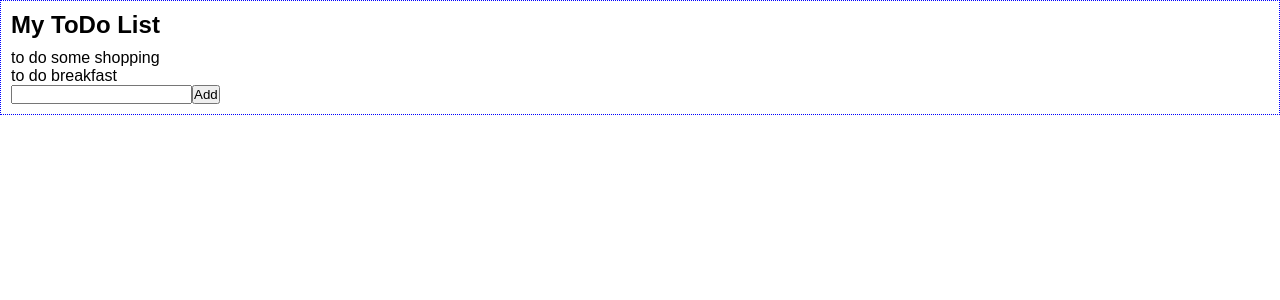
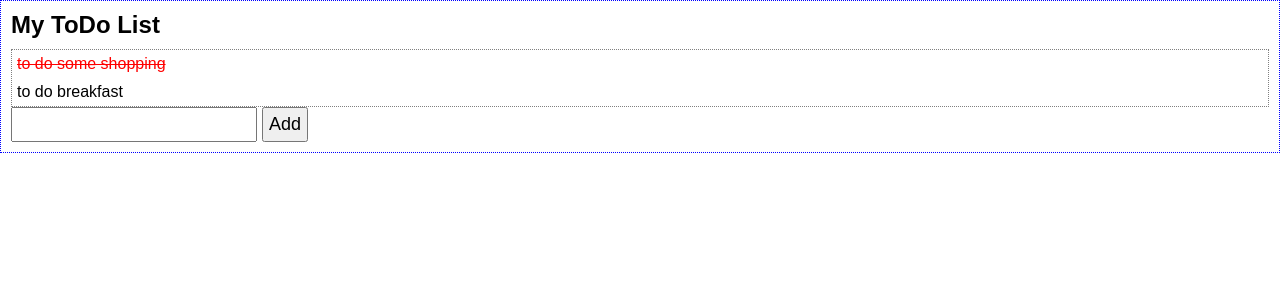
Before and after one commit to andrzej-stasinski/app-list-todo-using-REST-API-in-react, a React (Create React App) app: page / in a window 1280 px wide. Shown: the top 300 px of the page. Built offline with nearby package versions, Linux system fonts and the light colour scheme.

Commit message:
add some styles

```diff
--- a/src/App.css
+++ b/src/App.css
@@ -13,7 +13,23 @@ body {
 .title {
     margin-bottom: 10px;
 }
+.tasks {
+    border: 1px dotted grey;
+}
+.task {
+    cursor: pointer;
+    padding: 5px;
+}
 .doneTask {
     text-decoration: line-through;
     color: red;
 }
+.form__input {
+    padding: 5px;
+    font-size: 18px;
+}
+.form__button {
+    padding: 5px;
+    font-size: 18px;
+    margin-left: 5px;
+}
--- a/src/ToDoItem.js
+++ b/src/ToDoItem.js
@@ -11,10 +11,11 @@ class ToDoItem extends Component {
         this.setState({ done: !this.state.done });
     }
     render() {
+        console.log(this.props)
         return (
-            <div>
+            <div >
                 <div
-                    className={this.state.done ? "doneTask" : ''}
+                    className={this.state.done ? "task doneTask" : 'task'}
                     onClick={this.toggleDone}
                 >
                     {this.props.text}
--- a/src/ToDoList.js
+++ b/src/ToDoList.js
@@ -2,8 +2,8 @@ import React, { Component } from 'react';
 import ToDoItem from './ToDoItem'
 
 const todo = [
-    {text: 'to do some shopping'},
-    {text: 'to do breakfast'},
+    {text: 'to do some shopping', done: true},
+    {text: 'to do breakfast', done: false},
   ]
 
 class ToDoList extends Component {
@@ -27,13 +27,26 @@ class ToDoList extends Component {
       return (
         <div>
           <h2 className='title'>{this.props.title}</h2>
-          {
-            this.state.tasks.map(task => (
-                <ToDoItem key={task.text} text={task.text} />
-            ))
-          }
-          <input type='text' value={this.state.task} onChange={this.handleInput} />
-          <button onClick={this.addTask}>Add</button>
+            <div className='tasks'>
+            {
+                this.state.tasks.map(task => (
+                    <ToDoItem key={task.text} text={task.text} done={task.done} />
+                ))
+            }
+            </div>
+            <div className='form'>
+                <input
+                    type='text'
+                    value={this.state.task} onChange={this.handleInput}
+                    className='form__input'
+                />
+                <button onClick={this.addTask}
+                    className='form__button'
+                >
+                    Add
+                </button>
+            </div>
+
         </div>
       )
     }
```
Also changed, not shown: 1 other file (tests, documents, lock files or other folders).
